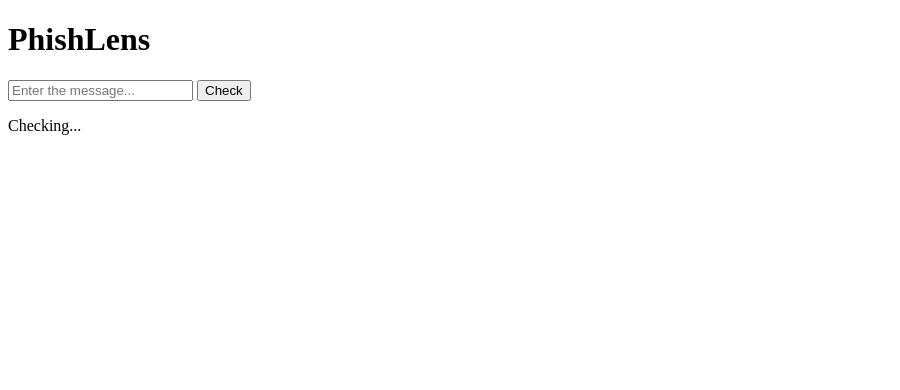
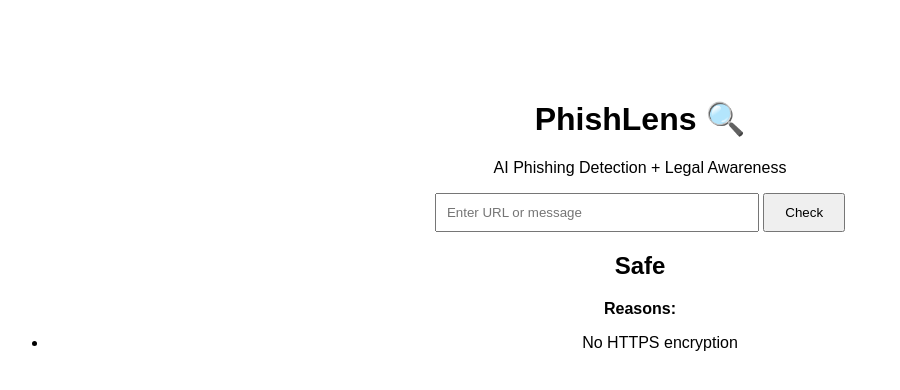
Before and after one commit to manasasakre98-arch/PhishLens, a plain HTML site: page index.html in a window 1280 px wide. Both pictures are taken after a click on the button "Check". Shown: the whole page, without its empty margins (0-900 px from the left). Drawn offline with Linux system fonts and the light colour scheme.

Commit message:
Day 2: Basic phishing detection system

```diff
--- a/index.html
+++ b/index.html
@@ -1,15 +1,20 @@
 <!DOCTYPE html>
 <html lang="en">
 <head>
-    <meta charset="UTF-8">
-    <meta name="viewport" content="width=device-width, initial-scale=1.0">
-    <title>Phishing Project</title>
+  <meta charset="UTF-8">
+  <title>PhishLens</title>
+  <link rel="stylesheet" href="style.css">
 </head>
 <body>
-    <h1>PhishLens</h1>
-    <input type="text" id="inputPhish" placeholder="Enter the message...">
-    <button onclick="checkbutton()">Check</button>
-    <p id="output"></p>
-    <script src="script.js"></script>
+
+  <h1>PhishLens 🔍</h1>
+  <p>AI Phishing Detection + Legal Awareness</p>
+
+  <input type="text" id="inputBox" placeholder="Enter URL or message">
+  <button onclick="checkPhishing()">Check</button>
+
+  <div id="result"></div>
+
+  <script src="script.js"></script>
 </body>
 </html>
--- a/script.js
+++ b/script.js
@@ -1,5 +1,69 @@
-function checkbutton(){
-    let input = document.getElementById("inputPhish").value;
-    document.getElementById("output").innerText = "Checking..." + input;
+function analyzeInput(input) {
+  let score = 0;
+  let reasons = [];
 
+  if (input.includes("@")) {
+    score++;
+    reasons.push("Contains '@' symbol");
+  }
+
+  if (!input.startsWith("https")) {
+    score++;
+    reasons.push("No HTTPS encryption");
+  }
+
+  if (input.length > 75) {
+    score++;
+    reasons.push("URL is unusually long");
+  }
+
+  if (input.includes("-")) {
+    score++;
+    reasons.push("Suspicious '-' in domain");
+  }
+
+  let result = "Safe";
+
+  if (score >= 3) result = "Phishing";
+  else if (score === 2) result = "Suspicious";
+
+  return { result, reasons };
 }
+
+function getLegalInfo(result) {
+  if (result === "Phishing") {
+    return [
+      "Section 66C - Identity Theft",
+      "Section 66D - Cheating by Personation",
+      "IPC 420 - Cheating"
+    ];
+  }
+  return [];
+}
+
+function checkPhishing() {
+  const input = document.getElementById("inputBox").value;
+
+  const analysis = analyzeInput(input);
+  const laws = getLegalInfo(analysis.result);
+
+  let output = `<h2>${analysis.result}</h2>`;
+
+  if (analysis.reasons.length > 0) {
+    output += "<p><b>Reasons:</b></p><ul>";
+    analysis.reasons.forEach(r => {
+      output += `<li>${r}</li>`;
+    });
+    output += "</ul>";
+  }
+
+  if (laws.length > 0) {
+    output += "<p><b>⚖️ Laws:</b></p><ul>";
+    laws.forEach(l => {
+      output += `<li>${l}</li>`;
+    });
+    output += "</ul>";
+  }
+
+  document.getElementById("result").innerHTML = output;
+}
--- /dev/null
+++ b/style.css
@@ -0,0 +1,19 @@
+body {
+  font-family: Arial;
+  text-align: center;
+  margin-top: 100px;
+}
+
+input {
+  padding: 10px;
+  width: 300px;
+}
+
+button {
+  padding: 10px 20px;
+  cursor: pointer;
+}
+
+#result {
+  margin-top: 20px;
+}
```
